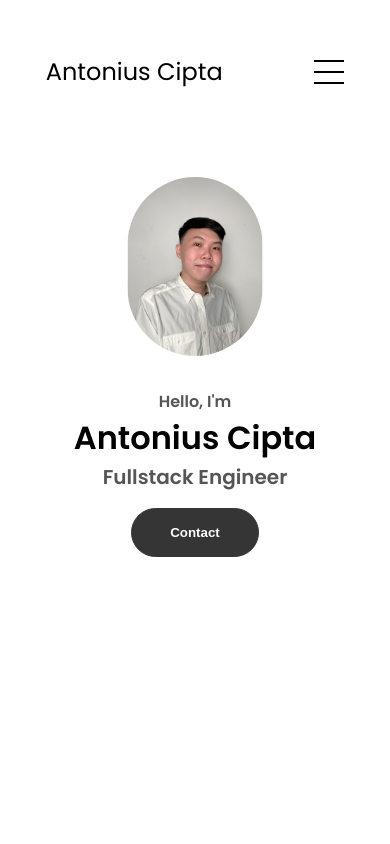
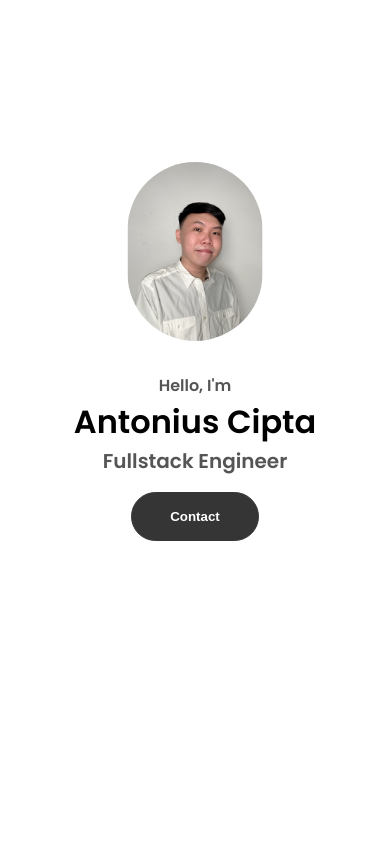
Before and after one commit to antoniuscipta/my-portfolio-website, a plain HTML site: page index.html in a window 390 px wide. Shown: the top 844 px of the page. Drawn offline with Linux system fonts and the light colour scheme.

Commit message:
Hide the hamburger navigation bar on mobile display resolution

```diff
--- a/mediaqueries.css
+++ b/mediaqueries.css
@@ -1,6 +1,7 @@
 @media screen and (max-width: 1400px) {
     #profile {
         height: 83vh;
+        margin-top: 8rem;
         margin-bottom: 6rem;
     }
     .about-containers {
@@ -14,7 +15,7 @@
         display: none;
     }
     #hamburger-nav {
-        display: flex;
+        display: none;
     }
     #experience, .experience-details-container {
         margin-top: 2rem;
```
